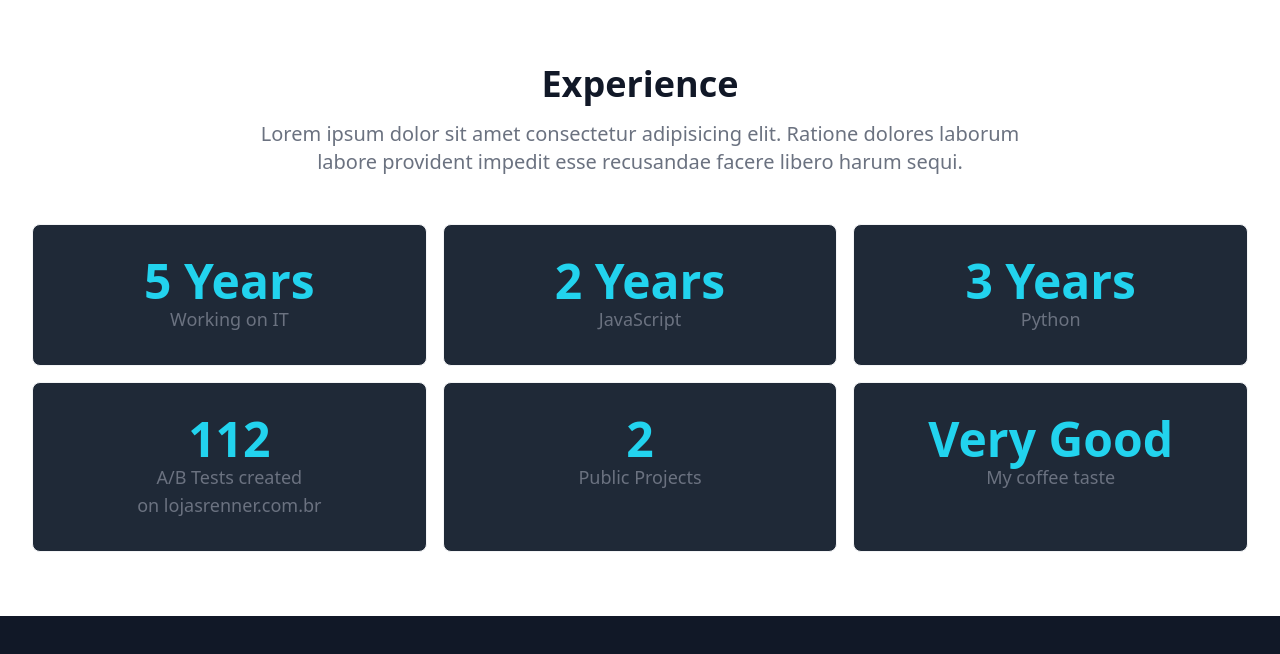
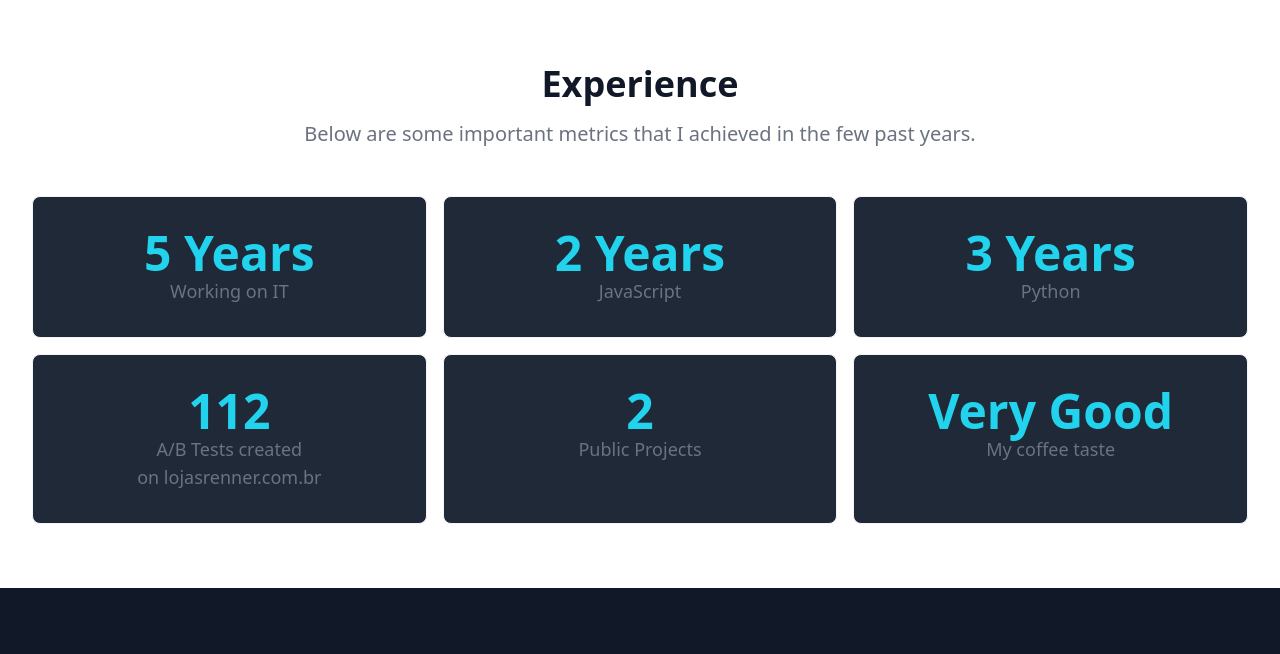
Before and after one commit to FelipeSpecht/portfolio, a Next.js app: page /Experience in a window 1280 px wide. Shown: the top 654 px of the page. Built offline with nearby package versions, Linux system fonts and the light colour scheme.

Commit message:
final, probably

```diff
--- a/src/pages/Experience.tsx
+++ b/src/pages/Experience.tsx
@@ -8,9 +8,7 @@ export default function Experience() {
 					</h2>
 
 					<p className="mt-4 text-gray-500 dark:text-gray-400 sm:text-xl">
-						Lorem ipsum dolor sit amet consectetur adipisicing elit. Ratione dolores
-						laborum labore provident impedit esse recusandae facere libero harum
-						sequi.
+						Below are some important metrics that I achieved in the few past years.
               		</p>
             	</div>
 
--- a/src/pages/Header.tsx
+++ b/src/pages/Header.tsx
@@ -32,7 +32,7 @@ export default function Header() {
                         <li><button onClick={() => scroll('#aboutSection')} className="text-gray-500 transition hover:text-gray-500/75 dark:text-white dark:hover:text-white/75" >About Me</button></li>
                         <li><button onClick={() => scroll('#skillsSection')} className="text-gray-500 transition hover:text-gray-500/75 dark:text-white dark:hover:text-white/75" >Skills</button></li>
                         <li><button onClick={() => scroll('#experienceSection')} className="text-gray-500 transition hover:text-gray-500/75 dark:text-white dark:hover:text-white/75" >Experience</button></li>
-                        <li><button className="text-gray-500 transition hover:text-gray-500/75 dark:text-white dark:hover:text-white/75" >Projects</button></li>
+                        <li><button onClick={() => {window?.open('https://github.com/FelipeSpecht/', '_blank')?.focus();}} className="text-gray-500 transition hover:text-gray-500/75 dark:text-white dark:hover:text-white/75" >Projects</button></li>
                         <li><button onClick={() => scroll('#emailForm')} className="text-gray-500 transition hover:text-gray-500/75 dark:text-white dark:hover:text-white/75" >Contact</button></li>
                     </ul>
                     </nav>
@@ -41,7 +41,7 @@ export default function Header() {
                             <li><button onClick={() => scroll('#aboutSection')} className="block w-full text-left py-2 pl-3 pr-4 text-gray-700 rounded hover:bg-gray-100 md:hover:bg-transparent md:border-0 md:hover:text-blue-700 md:p-0 dark:text-gray-400 md:dark:hover:text-white dark:hover:bg-gray-700 dark:hover:text-white md:dark:hover:bg-transparent" aria-current="page">About Me</button></li>
                             <li><button onClick={() => scroll('#skillsSection')} className="block w-full text-left py-2 pl-3 pr-4 text-gray-700 rounded hover:bg-gray-100 md:hover:bg-transparent md:border-0 md:hover:text-blue-700 md:p-0 dark:text-gray-400 md:dark:hover:text-white dark:hover:bg-gray-700 dark:hover:text-white md:dark:hover:bg-transparent">Skills</button></li>
                             <li><button onClick={() => scroll('#experienceSection')} className="block w-full text-left py-2 pl-3 pr-4 text-gray-700 rounded hover:bg-gray-100 md:hover:bg-transparent md:border-0 md:hover:text-blue-700 md:p-0 dark:text-gray-400 md:dark:hover:text-white dark:hover:bg-gray-700 dark:hover:text-white md:dark:hover:bg-transparent">Experience</button></li>
-                            <li><button onClick={() => scroll('#skillsSection')} className="block w-full text-left py-2 pl-3 pr-4 text-gray-700 rounded hover:bg-gray-100 md:hover:bg-transparent md:border-0 md:hover:text-blue-700 md:p-0 dark:text-gray-400 md:dark:hover:text-white dark:hover:bg-gray-700 dark:hover:text-white md:dark:hover:bg-transparent">Projects</button></li>
+                            <li><button onClick={() => {window?.open('https://github.com/FelipeSpecht/', '_blank')?.focus();}} className="block w-full text-left py-2 pl-3 pr-4 text-gray-700 rounded hover:bg-gray-100 md:hover:bg-transparent md:border-0 md:hover:text-blue-700 md:p-0 dark:text-gray-400 md:dark:hover:text-white dark:hover:bg-gray-700 dark:hover:text-white md:dark:hover:bg-transparent">Projects</button></li>
                             <li><button onClick={() => scroll('#emailForm')} className="block w-full text-left py-2 pl-3 pr-4 text-gray-700 rounded hover:bg-gray-100 md:hover:bg-transparent md:border-0 md:hover:text-blue-700 md:p-0 dark:text-gray-400 md:dark:hover:text-white dark:hover:bg-gray-700 dark:hover:text-white md:dark:hover:bg-transparent">Contact</button></li>
                         </ul>
                     </div>
```
